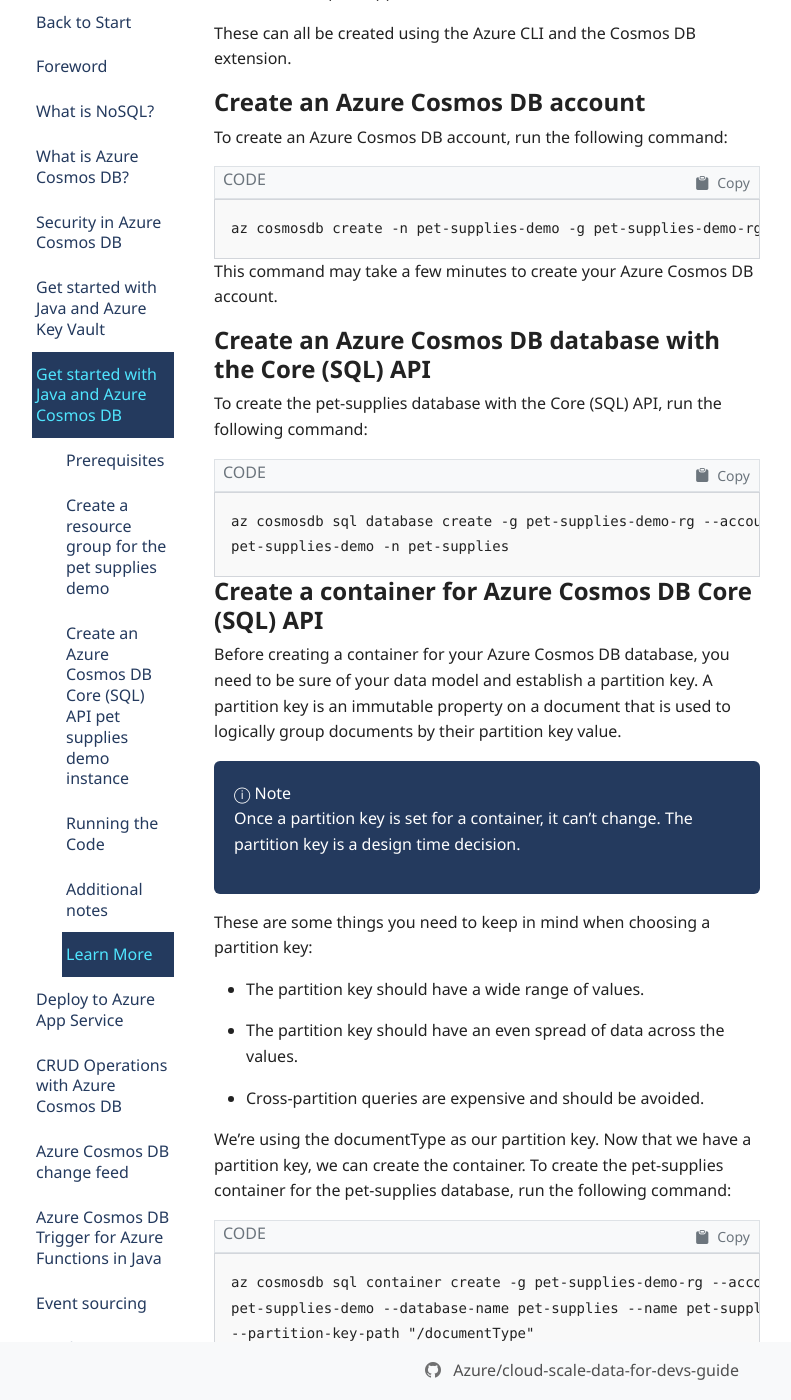
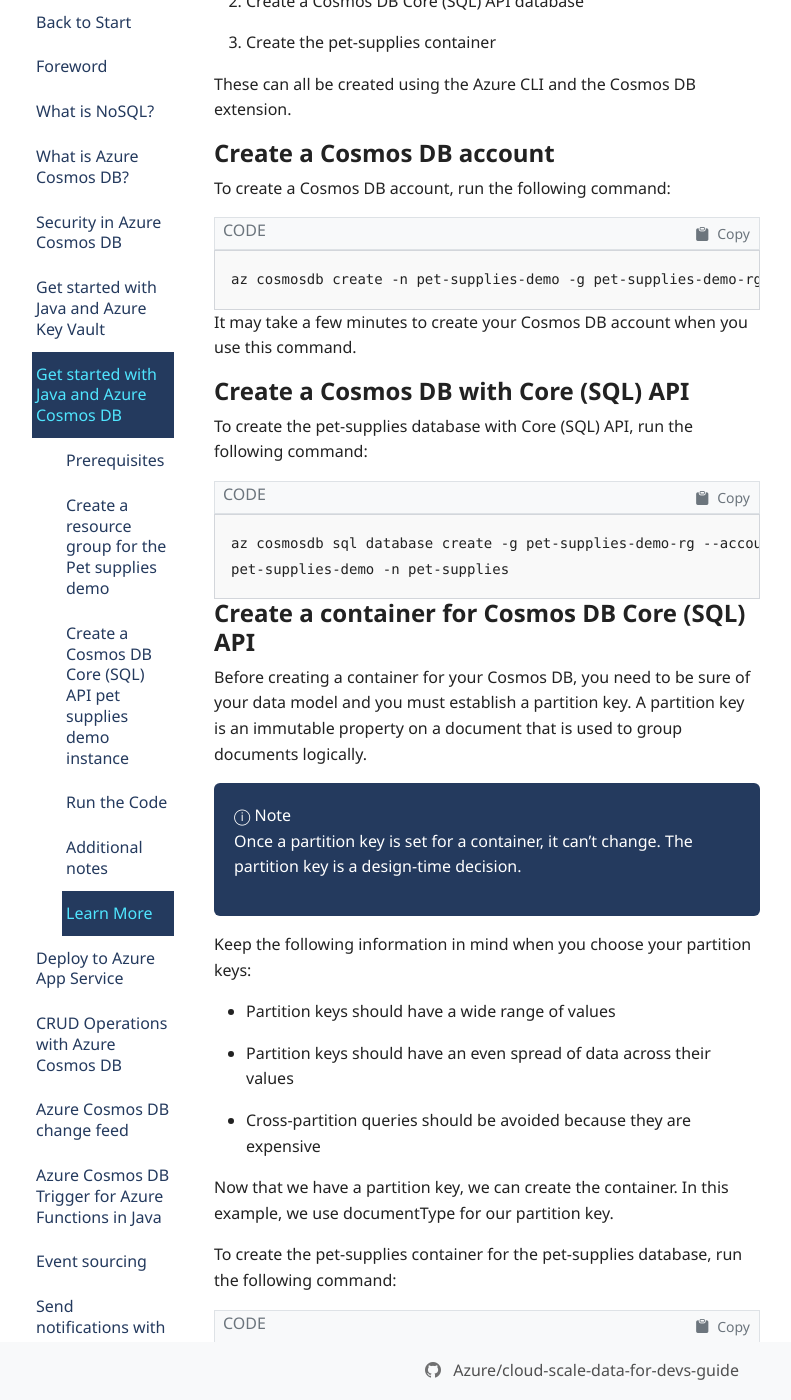
Before and after one commit to Azure/cloud-scale-data-for-devs-guide, a Jekyll site: the page built from docs/get-started-with-java-and-cosmos-db.md, in a window 1280 px wide and 1400 px high, scrolled down 1750 px. Shown: the whole window, without its empty margins (58-849 px from the left). Built offline with Jekyll 4.4.1, drawn with Linux system fonts in a browser that asks for light colours; nearby versions of some CDN libraries; some web fonts are replaced; our own code applies the rules of GitHub Pages for plain Markdown files; comment, search, counter and statistics services are not loaded; some of the changed text lies outside the part shown.

Commit message:
Copy edit initial review
* Java guide copy edit

* Initial review of copy editing for Java guide

* Update change-feed-concepts.md

Co-authored-by: Sidney Andrews <sidandrews@microsoft.com>

````diff
--- a/docs/get-started-with-java-and-cosmos-db.md
+++ b/docs/get-started-with-java-and-cosmos-db.md
@@ -12,23 +12,23 @@
 
 # Get started with Java and Azure Cosmos DB
 
-In this guide, we work with a Spring Boot application that uses Azure Cosmos DB for its data store. We'll use Azure Cosmos DB's Core (SQL) API. This application takes an opinionated approach to development using Java 11, Spring Data, and reactive development.
+In this guide, we work with a *Spring Boot* application that uses *Azure Cosmos DB* for its data store. We'll use Cosmos DB's Core (SQL) API. This application takes an opinionated approach to development using *Java 11*, *Spring Data*, and *reactive development*.
 
 ## Prerequisites
 
 - An Azure subscription or free Azure Cosmos DB trial account
   - If you don't have an [Azure subscription](https://docs.microsoft.com/azure/guides/developer/azure-developer-guide#understanding-accounts-subscriptions-and-billing), create an [Azure free account](https://azure.microsoft.com/free/?ref=microsoft.com&utm_source=microsoft.com&utm_medium=docs&utm_campaign=visualstudio) before you begin.
 
-  - We'll create an [Azure Cosmos DB free tier account](https://docs.microsoft.com/azure/cosmos-db/optimize-dev-test#azure-cosmos-db-free-tier), with the first 400 RU/s and 5 GB of storage for free.
+  - For this example, we'll create an [Azure Cosmos DB free tier account](https://docs.microsoft.com/azure/cosmos-db/optimize-dev-test#azure-cosmos-db-free-tier). This account comes with 5 GB of free storage and also includes the first 400 RU/s for free.
 
 - Azure CLI
-  - The Azure CLI can be used with Windows, macOS, Linux, Docker, and in Azure Cloud Shell. For installation guidance, refer to this [How to Install the Azure CLI](https://docs.microsoft.com/cli/azure/install-azure-cli) article.
+  - Azure CLI can be used with Windows, macOS, Linux, Docker, and in Azure Cloud Shell. For installation guidance, refer to [How to Install the Azure CLI](https://docs.microsoft.com/cli/azure/install-azure-cli).
 
   - We'll use Azure CLI extensions to work with Azure Cosmos DB and Azure Spring Cloud.
 
 - Java 11 or higher
 
-- Java development environment, such as Visual Studio Code, IntelliJ, NetBeans, or Eclipse
+- A Java development environment, such as Visual Studio Code, IntelliJ, NetBeans, or Eclipse
 
 - Maven
 
@@ -37,9 +37,9 @@
     - [Maven Plugin for Azure Spring Cloud](https://github.com/microsoft/azure-maven-plugins/wiki/Azure-Spring-Cloud)
     - [Maven Plugin for Azure Functions](https://github.com/microsoft/azure-maven-plugins/wiki/Azure-Functions)
 
-## Create a resource group for the pet supplies demo
+## Create a resource group for the Pet supplies demo
 
-We need a resource group to hold our Azure resources for this demo. Before creating your resource group, determine a location to use. If you're uncertain of the locations available, run the following command:
+We need a resource group to store Azure resources for this demo. Before you create your resource group, determine the location you'll use. If you're not sure which locations are available, run the following command:
 
 ```azurecli
 az account list-locations -o table
@@ -54,52 +54,54 @@
 pet-supplies-demo-rg
 ```
 
-## Create an Azure Cosmos DB Core (SQL) API pet supplies demo instance
+## Create a Cosmos DB Core (SQL) API pet supplies demo instance
 
-In order to set up your Azure Cosmos DB account to work with the demo, you'll need to follow the steps to:
+In order to configure your Cosmos DB account to work with the demo, you'll need to do the following:
 
-1. Create an Azure Cosmos DB account.
+1. Create a Cosmos DB account
 
-1. Create an Azure Cosmos DB Core (SQL) API database.
+1. Create a Cosmos DB Core (SQL) API database
 
-1. Create the pet-supplies container.
+1. Create the pet-supplies container
 
 These can all be created using the Azure CLI and the Cosmos DB extension.
 
-### Create an Azure Cosmos DB account
+### Create a Cosmos DB account
 
-To create an Azure Cosmos DB account, run the following command:
+To create a Cosmos DB account, run the following command:
 
 ```azurelcli
 az cosmosdb create -n pet-supplies-demo -g pet-supplies-demo-rg --enable-free-tier true --default-consistency-level Session
 ```
 
-This command may take a few minutes to create your Azure Cosmos DB account.
+It may take a few minutes to create your Cosmos DB account when you use this command.
 
-### Create an Azure Cosmos DB database with the Core (SQL) API
+### Create a Cosmos DB with Core (SQL) API
 
-To create the pet-supplies database with the Core (SQL) API, run the following command:
+To create the pet-supplies database with Core (SQL) API, run the following command:
 
 ```azurecli
 az cosmosdb sql database create -g pet-supplies-demo-rg --account-name
 pet-supplies-demo -n pet-supplies
 ```
 
-### Create a container for Azure Cosmos DB Core (SQL) API
+### Create a container for Cosmos DB Core (SQL) API
 
-Before creating a container for your Azure Cosmos DB database, you need to be sure of your data model and establish a partition key. A partition key is an immutable property on a document that is used to logically group documents by their partition key value.
+Before creating a container for your Cosmos DB, you need to be sure of your data model and you must establish a partition key. A partition key is an immutable property on a document that is used to group documents logically.
 
-> Once a partition key is set for a container, it can't change. The partition key is a design time decision.
+> Once a partition key is set for a container, it can't change. The partition key is a design-time decision.
 
-These are some things you need to keep in mind when choosing a partition key:
+Keep the following information in mind when you choose your partition keys:
 
-- The partition key should have a wide range of values.
+- Partition keys should have a wide range of values
 
-- The partition key should have an even spread of data across the values.
+- Partition keys should have an even spread of data across their values
 
-- Cross-partition queries are expensive and should be avoided.
+- Cross-partition queries should be avoided because they are expensive
 
-We're using the documentType as our partition key. Now that we have a partition key, we can create the container. To create the pet-supplies container for the pet-supplies database, run the following command:
+Now that we have a partition key, we can create the container. In this example, we use documentType for our partition key.
+
+To create the pet-supplies container for the pet-supplies database, run the following command:
 
 ```azurecli
 az cosmosdb sql container create -g pet-supplies-demo-rg --account-name
@@ -107,33 +109,33 @@
 --partition-key-path "/documentType"
 ```
 
-## Running the Code
+## Run the Code
 
-There are a few things you need to set up before you can run this code.
+There are a few things you need to set up before you can run your code.
 
-1. Clone this repository
+1. Clone the repository
 
 1. Set up environment variables.
 
-1. Create the instance of Azure Cosmos DB Core (SQL) API.
+1. Create an instance of Cosmos DB Core (SQL) API
 
-1. Run the code.
+1. Run the code
 
 ### Clone the repository
 
-Our sample code is available here. The repository contains the following:
+Sample code for this example is available in the [azure/azure-cosmos-db-java-dev-guide](https://github.com/Azure/azure-cosmos-db-java-dev-guide/tree/main/demos) repository. The repository contains the following:
 
-- Demos folder with the following demos:
+- A folder named **Demos**, with the following:
 
-  - Hello World Key Vault: An introduction to Java + Azure Key Vault for storing your application secrets securely.
+  - Hello World Key Vault: An introduction to Java + Azure Key Vault, which is used to store your application secrets securely
 
   - Cosmos-db: The main sample we'll refer to throughout the rest of the guide
 
-Once the repository is cloned, you can continue following this guide.
+Once you clone the repository, you can continue to follow this guide.
 
 ### Set the environment variables
 
-Once the Azure Cosmos DB Core (SQL) API instance is created, then create environment variables with the URI and the key. **application-default.properties** is configured to look for the following environment variables:
+Once you create your Cosmos DB Core (SQL) API instance, then create environment variables using the URI and the key. `application-default.properties` is configured to look for the following environment variables:
 
 - AZURE_COSMOS_URI
 
@@ -141,7 +143,7 @@
 
 #### Get the value for AZURE_COSMOS_URI
 
-Use the following command to store the URI in the environment variable named **AZURE_COSMOS_URI**:
+Use the following command to store the URI in the environment variable named `AZURE_COSMOS_URI`:
 
 ```azurecli
 AZURE_COSMOS_URI=$(az cosmosdb show --name pet-supplies-demo -g
@@ -151,7 +153,7 @@
 
 #### Get the value for AZURE_COSMOS_KEY*
 
-This is for the read and write key. Use the following command to store the key in the environment variable named AZURE_COSMOS_KEY:
+`AZURE_COSMOS_KEY` is read and write. Use the following command to store the key in the environment variable named `AZURE_COSMOS_KEY`:
 
 ```azurecli
 AZURE_COSMOS_KEY=$(az cosmosdb keys list --name pet-supplies-demo -g
@@ -160,13 +162,13 @@
 
 ### Run the code
 
-Install dependencies:
+Install your dependencies:
 
 ```maven
 mvn install to install dependencies.
 ```
 
-Run locally and access the API at `http://localhost:8080:`
+Run the following code locally then access the API at `http://localhost:8080:`
 
 ```maven
 mvn spring-boot:run
@@ -176,11 +178,11 @@
 
 - This project was created using [Spring Initializr](https://start.spring.io/).
 
-- If using Visual Studio Code, [try the VS Code Spring initializr extension](https://marketplace.visualstudio.com/items?itemName=vscjava.vscode-spring-initializr).
+- If you use Visual Studio Code, [try the VS Code Spring initializr extension](https://marketplace.visualstudio.com/items?itemName=vscjava.vscode-spring-initializr).
 
-- If using Visual Studio Code, [install the Lombok extension](https://marketplace.visualstudio.com/items?itemName=GabrielBB.vscode-lombok) for the getters and setters.
+- If you use Visual Studio Code, [install the Lombok extension](https://marketplace.visualstudio.com/items?itemName=GabrielBB.vscode-lombok) for the getters and setters.
 
-- The Spring packages to work with Azure Cosmos DB and Azure have dependencies that require Spring Boot \>= 2.2.11.RELEASE and \<2.7.0-M1.
+- Spring Boot is a Spring packages dependency when you are working with Azure Cosmos DB and Azure \>= 2.2.11.RELEASE and \<2.7.0-M1.
 
 ## Learn More
 
````
Also changed, not shown: docs/change-feed-concepts.md (+34 -32 lines).
